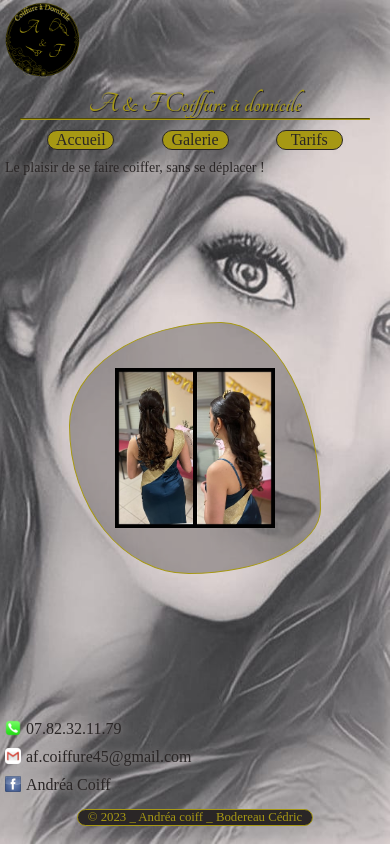
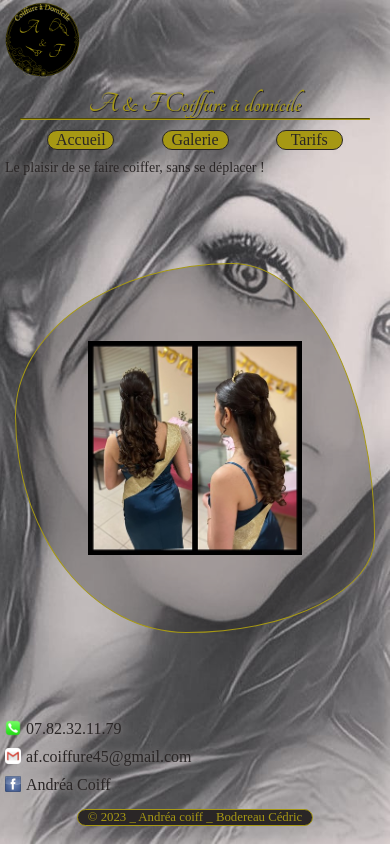
Before and after one commit to Dricks45/A-F-coiffure-a-domicile, a React (Vite) app: page /accueil in a window 390 px wide. Built offline with nearby package versions, Linux system fonts and the light colour scheme.

Commit message:
modification du responsive de la page d'accueil

```diff
--- a/src/pages/gallery/gallery.scss
+++ b/src/pages/gallery/gallery.scss
@@ -9,7 +9,7 @@
     justify-content: space-around;
     align-content: space-around;
     .picture_gallery {
-      height: 110px;
+      height: 45%;
       box-shadow: 6px 6px 8px 2px $blackColor;
     }
   }
--- a/src/pages/welcome/welcome.scss
+++ b/src/pages/welcome/welcome.scss
@@ -20,8 +20,8 @@
     align-items: center;
     background-color: #2a262654;
     border: 1px solid $orColor;
-    width: 250px;
-    height: 250px;
+    width: 92%;
+    height: 69%;
     border-radius: 69% 31% 70% 30% / 30% 70% 30% 70%;
     animation: photo_home 5s linear infinite;
     @keyframes photo_home {
@@ -37,12 +37,12 @@
       }
     }
     .container_photo_home {
-      height: 280px;
+      height: calc(100vh - 310px);
       display: flex;
       align-items: center;
       justify-content: center;
       .photo_home {
-        height: 160px;
+        height: 40%;
       }
     }
   }
```
